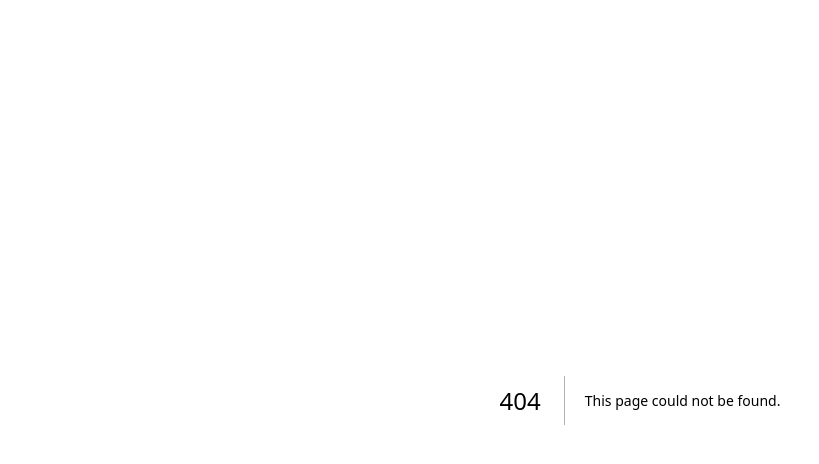
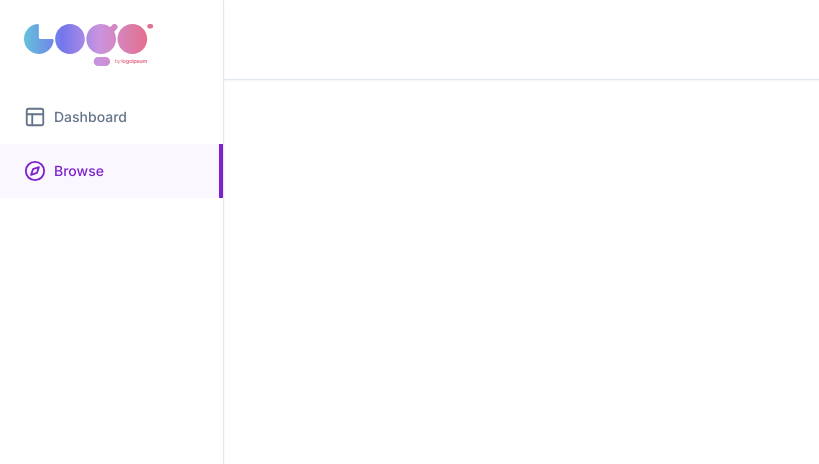
Before and after one commit to dhairya8luthra/course-website, a Next.js app in the folder course-website/: page /search in a window 1280 px wide. Before the commit this address had no page. Shown: the top 464 px of the page, without its empty margins (0-819 px from the left). Built offline with nearby package versions, Linux system fonts and the light colour scheme.

Commit message:
Sidebar done with drawer

```diff
--- a/course-website/package.json
+++ b/course-website/package.json
@@ -10,6 +10,7 @@
   },
   "dependencies": {
     "@clerk/nextjs": "^4.29.1",
+    "@radix-ui/react-dialog": "^1.0.5",
     "@radix-ui/react-slot": "^1.0.2",
     "@types/node": "20.10.5",
     "@types/react": "18.2.45",
--- /dev/null
+++ b/course-website/src/app/(dashboard)/(routes)/search/page.tsx
@@ -0,0 +1,8 @@
+
+export default function Serchpage() {
+  return (
+    <div className="allignment right-5">
+      This Should be search page
+    </div>
+  )
+}
--- /dev/null
+++ b/course-website/src/app/(dashboard)/_components/MobileSideBar.tsx
@@ -0,0 +1,21 @@
+import { Menu } from "lucide-react";
+
+import {
+  Sheet,
+  SheetContent,
+  SheetTrigger
+} from "@/components/ui/sheet";
+import { SideBar } from "./SideBar";
+
+export const MobileSidebar = () => {
+  return (
+    <Sheet>
+      <SheetTrigger className="md:hidden pr-4 hover:opacity-75 transition">
+        <Menu />
+      </SheetTrigger>
+      <SheetContent side="left" className="p-0 bg-white">
+        <SideBar />
+      </SheetContent>
+    </Sheet>
+  )
+}
--- /dev/null
+++ b/course-website/src/app/(dashboard)/_components/NavBar.tsx
@@ -0,0 +1,10 @@
+import { MobileSidebar } from "./MobileSideBar"
+
+
+export const NavBar = () => {
+    return (
+      <div className="p-4 border-b h-full flex items-center bg-white shadow-sm z-40">
+        <MobileSidebar />
+      </div>
+    )
+    }
--- a/course-website/src/app/(dashboard)/_components/SideBar.tsx
+++ b/course-website/src/app/(dashboard)/_components/SideBar.tsx
@@ -1,6 +1,7 @@
+"use client"
 import {Logo} from "./Logo"
-import SideBarRoutes from "./sidebar-routes"
-export default function SideBar() {
+import {SideBarRoutes} from "./sidebar-routes"
+export const SideBar = () => {
   return (
     <div className="h-full border-r flex flex-col overflow-y-auto bg-white shadow-sm z-50">
       <div className="p-6 z-50">
--- a/course-website/src/app/(dashboard)/_components/sidebar-routes.tsx
+++ b/course-website/src/app/(dashboard)/_components/sidebar-routes.tsx
@@ -1,9 +1,31 @@
-"use client";
+import { Compass, Layout } from "lucide-react";
+import {SidebarItem} from "./sidebarItem"; // Ensure correct filename and path for SidebarItem
 
-export default function SideBarRoutes() {
+const guestRoutes = [
+  {
+    icon: Layout,
+    label: "Dashboard",
+    href: '/',
+  },
+  {
+    icon: Compass,
+    label: "Browse",
+    href: '/search',
+  }
+];
+
+export const SideBarRoutes = () => {
+  const routes = guestRoutes;
   return (
-    <div>
-      Route 1
+    <div className="flex flex-col w-full">
+      {routes.map((route) => (
+        <SidebarItem
+          key={route.href}
+          icon={route.icon}
+          label={route.label}
+          href={route.href}
+        />
+      ))}
     </div>
-  )
+  );
 }
--- /dev/null
+++ b/course-website/src/app/(dashboard)/_components/sidebarItem.tsx
@@ -0,0 +1,56 @@
+"use client";
+import { LucideIcon } from "lucide-react";
+import { usePathname, useRouter } from "next/navigation";
+import { cn } from "@/lib/utils";
+
+interface SidebarItemProps {
+  icon: LucideIcon;
+  label: string;
+  href: string;
+}
+
+export const SidebarItem = ({
+  icon: Icon,
+  label,
+  href,
+}: SidebarItemProps) => {
+  const pathname = usePathname();
+  const router = useRouter();
+
+  const isActive =
+    (pathname === "/" && href === "/") ||
+    pathname === href ||
+    pathname?.startsWith(`${href}/`);
+
+  const onClick = () => {
+    router.push(href);
+  };
+
+  return (
+    <button
+      onClick={onClick}
+      type="button"
+      className={cn(
+        "flex items-center gap-x-2 text-slate-500 text-sm font-[500] pl-6 transition-all hover:text-slate-600 hover:bg-slate-300/20",
+        isActive && "text-purple-700 bg-purple-200/20 hover:bg-purple-200/20 hover:text-purple-700"
+      )}
+    >
+      <div className="flex items-center gap-x-2 py-4">
+        <Icon
+          size={22}
+          className={cn(
+            "text-slate-500",
+            isActive && "text-purple-700"
+          )}
+        />
+        {label}
+      </div>
+      <div
+        className={cn(
+          "ml-auto opacity-0 border-2 border-purple-700 h-full transition-all",
+          isActive && "opacity-100"
+        )}
+      />
+    </button>
+  );
+};
--- a/course-website/src/app/(dashboard)/layout.tsx
+++ b/course-website/src/app/(dashboard)/layout.tsx
@@ -1,13 +1,20 @@
-import SideBar from "./_components/SideBar"
+import { NavBar } from "./_components/NavBar"
+import {SideBar} from "./_components/SideBar"
 export default function DashBoardlayout({
     children
 }:{children:React.ReactNode}) {
   return (
     <div className="h-full">
+    <div className="h-[80px] md:pl-56 fixed inset-y-0 w-full z-50">
+        <NavBar/>
+    </div>
       <div className ="hidden md:flex h-full w-56 flex-col fixed instet-y-0 z-50">
         <SideBar/>
       </div>
-      {children}
+        <main className="md:pl-56 h-full">
+        {children}
+        </main>
+
     </div>
   )
 }
--- /dev/null
+++ b/course-website/src/components/ui/sheet.tsx
@@ -0,0 +1,140 @@
+"use client"
+
+import * as React from "react"
+import * as SheetPrimitive from "@radix-ui/react-dialog"
+import { cva, type VariantProps } from "class-variance-authority"
+import { X } from "lucide-react"
+
+import { cn } from "@/lib/utils"
+
+const Sheet = SheetPrimitive.Root
+
+const SheetTrigger = SheetPrimitive.Trigger
+
+const SheetClose = SheetPrimitive.Close
+
+const SheetPortal = SheetPrimitive.Portal
+
+const SheetOverlay = React.forwardRef<
+  React.ElementRef<typeof SheetPrimitive.Overlay>,
+  React.ComponentPropsWithoutRef<typeof SheetPrimitive.Overlay>
+>(({ className, ...props }, ref) => (
+  <SheetPrimitive.Overlay
+    className={cn(
+      "fixed inset-0 z-50 bg-black/80  data-[state=open]:animate-in data-[state=closed]:animate-out data-[state=closed]:fade-out-0 data-[state=open]:fade-in-0",
+      className
+    )}
+    {...props}
+    ref={ref}
+  />
+))
+SheetOverlay.displayName = SheetPrimitive.Overlay.displayName
+
+const sheetVariants = cva(
+  "fixed z-50 gap-4 bg-background p-6 shadow-lg transition ease-in-out data-[state=open]:animate-in data-[state=closed]:animate-out data-[state=closed]:duration-300 data-[state=open]:duration-500",
+  {
+    variants: {
+      side: {
+        top: "inset-x-0 top-0 border-b data-[state=closed]:slide-out-to-top data-[state=open]:slide-in-from-top",
+        bottom:
+          "inset-x-0 bottom-0 border-t data-[state=closed]:slide-out-to-bottom data-[state=open]:slide-in-from-bottom",
+        left: "inset-y-0 left-0 h-full w-3/4 border-r data-[state=closed]:slide-out-to-left data-[state=open]:slide-in-from-left sm:max-w-sm",
+        right:
+          "inset-y-0 right-0 h-full w-3/4  border-l data-[state=closed]:slide-out-to-right data-[state=open]:slide-in-from-right sm:max-w-sm",
+      },
+    },
+    defaultVariants: {
+      side: "right",
+    },
+  }
+)
+
+interface SheetContentProps
+  extends React.ComponentPropsWithoutRef<typeof SheetPrimitive.Content>,
+    VariantProps<typeof sheetVariants> {}
+
+const SheetContent = React.forwardRef<
+  React.ElementRef<typeof SheetPrimitive.Content>,
+  SheetContentProps
+>(({ side = "right", className, children, ...props }, ref) => (
+  <SheetPortal>
+    <SheetOverlay />
+    <SheetPrimitive.Content
+      ref={ref}
+      className={cn(sheetVariants({ side }), className)}
+      {...props}
+    >
+      {children}
+      <SheetPrimitive.Close className="absolute right-4 top-4 rounded-sm opacity-70 ring-offset-background transition-opacity hover:opacity-100 focus:outline-none focus:ring-2 focus:ring-ring focus:ring-offset-2 disabled:pointer-events-none data-[state=open]:bg-secondary">
+        <X className="h-4 w-4" />
+        <span className="sr-only">Close</span>
+      </SheetPrimitive.Close>
+    </SheetPrimitive.Content>
+  </SheetPortal>
+))
+SheetContent.displayName = SheetPrimitive.Content.displayName
+
+const SheetHeader = ({
+  className,
+  ...props
+}: React.HTMLAttributes<HTMLDivElement>) => (
+  <div
+    className={cn(
+      "flex flex-col space-y-2 text-center sm:text-left",
+      className
+    )}
+    {...props}
+  />
+)
+SheetHeader.displayName = "SheetHeader"
+
+const SheetFooter = ({
+  className,
+  ...props
+}: React.HTMLAttributes<HTMLDivElement>) => (
+  <div
+    className={cn(
+      "flex flex-col-reverse sm:flex-row sm:justify-end sm:space-x-2",
+      className
+    )}
+    {...props}
+  />
+)
+SheetFooter.displayName = "SheetFooter"
+
+const SheetTitle = React.forwardRef<
+  React.ElementRef<typeof SheetPrimitive.Title>,
+  React.ComponentPropsWithoutRef<typeof SheetPrimitive.Title>
+>(({ className, ...props }, ref) => (
+  <SheetPrimitive.Title
+    ref={ref}
+    className={cn("text-lg font-semibold text-foreground", className)}
+    {...props}
+  />
+))
+SheetTitle.displayName = SheetPrimitive.Title.displayName
+
+const SheetDescription = React.forwardRef<
+  React.ElementRef<typeof SheetPrimitive.Description>,
+  React.ComponentPropsWithoutRef<typeof SheetPrimitive.Description>
+>(({ className, ...props }, ref) => (
+  <SheetPrimitive.Description
+    ref={ref}
+    className={cn("text-sm text-muted-foreground", className)}
+    {...props}
+  />
+))
+SheetDescription.displayName = SheetPrimitive.Description.displayName
+
+export {
+  Sheet,
+  SheetPortal,
+  SheetOverlay,
+  SheetTrigger,
+  SheetClose,
+  SheetContent,
+  SheetHeader,
+  SheetFooter,
+  SheetTitle,
+  SheetDescription,
+}
```
Also changed, not shown: 1 other file (tests, documents, lock files or other folders).
